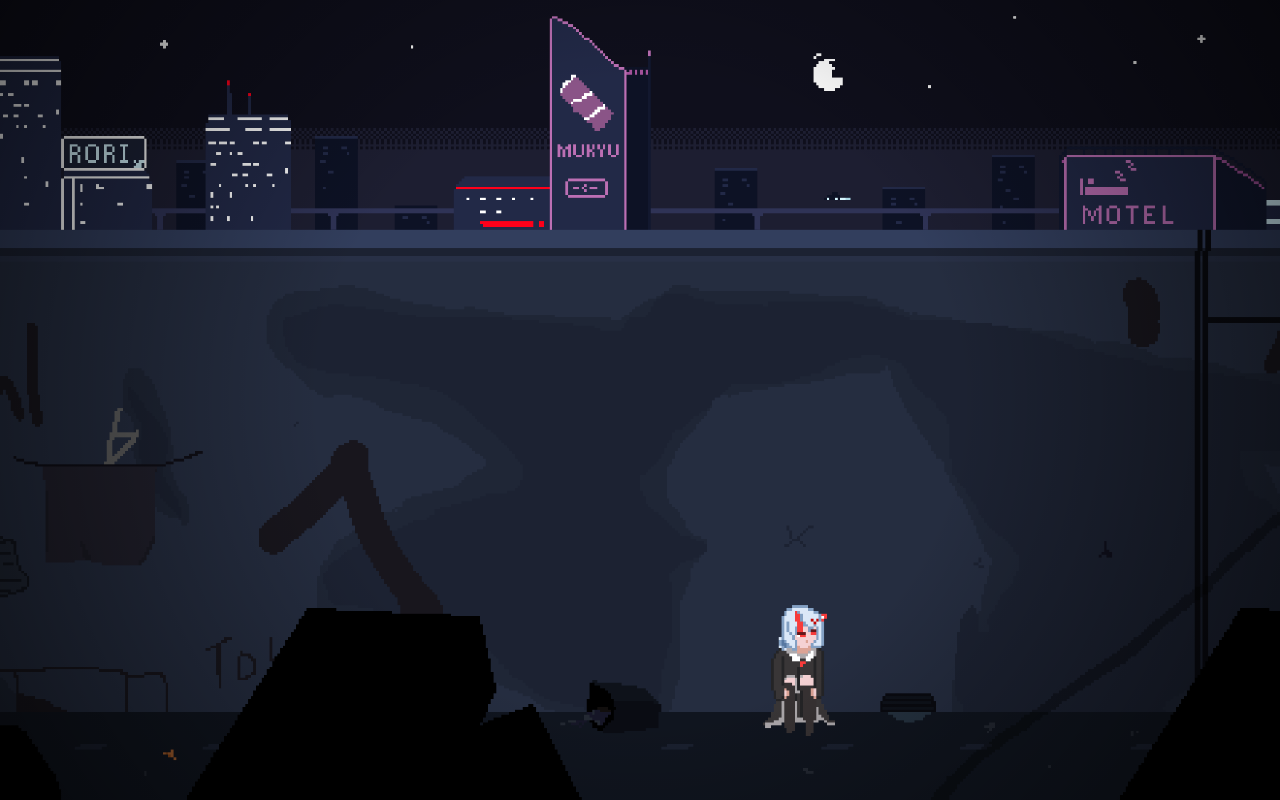
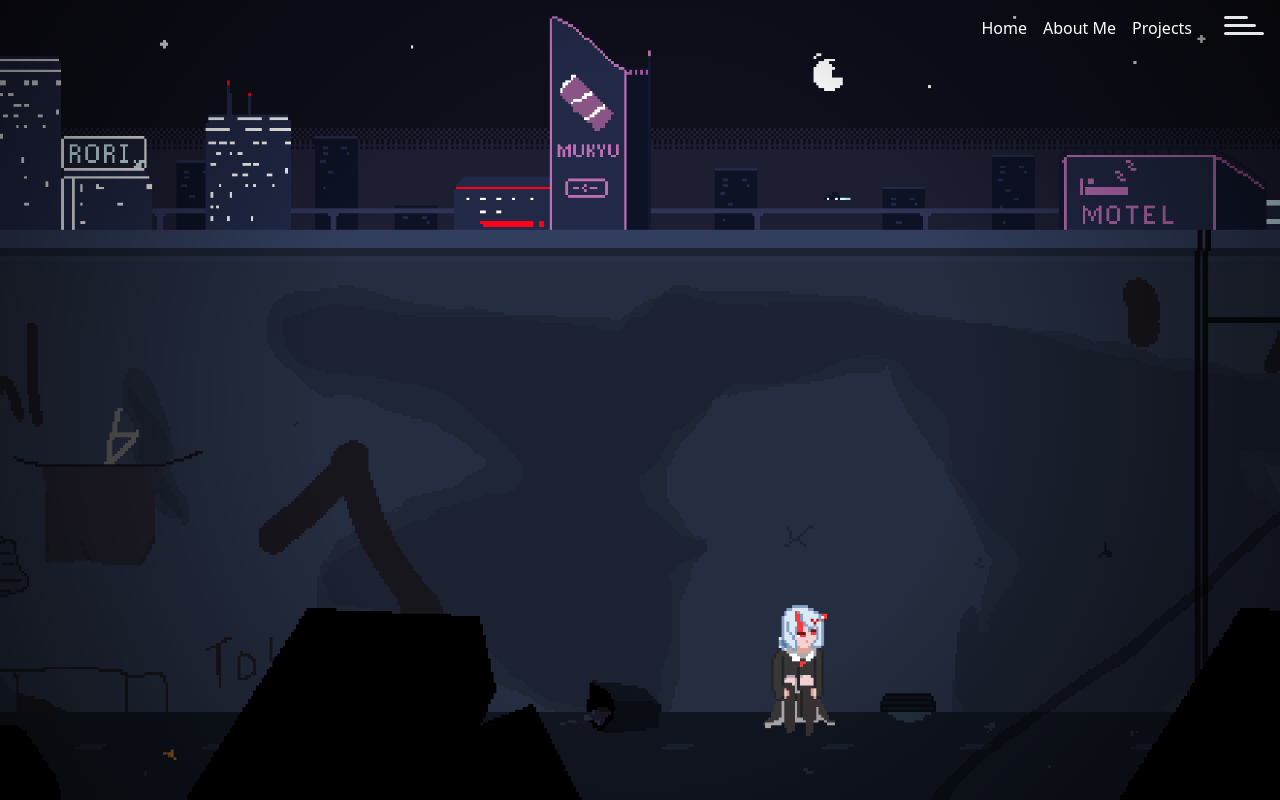
Before and after one commit to UnknownRori/project-lilith, a Vue app: page / in a window 1280 px wide. Built offline with nearby package versions, Linux system fonts and the light colour scheme.

Commit message:
scaffold navigation

```diff
--- a/src/App.vue
+++ b/src/App.vue
@@ -1,17 +1,9 @@
 <script setup lang="ts">
-import { ScrollableBackgroundParent, ScrollableBackground, ParallaxCanvas } from '@/components/background';
-import { useVirtualScroll } from '@/composable/useVirtualScroll';
-import { useScrollStore } from '@/stores/ScrollStore';
-
-const scroll = useScrollStore()
-
-useVirtualScroll((deltaY) => {
-  scroll.scrollBy(deltaY)
-})
+import DefaultLayout from '@/layouts/DefaultLayout.vue';
 </script>
 
 <template>
-  <div class="relative h-screen w-screen">
-    <ParallaxCanvas></ParallaxCanvas>
-  </div>
+  <DefaultLayout>
+
+  </DefaultLayout>
 </template>
--- /dev/null
+++ b/src/components/ui/icons/Hamburger.vue
@@ -0,0 +1,43 @@
+<script setup lang="ts">
+import { ref, watch } from 'vue';
+import { cn } from '@/utils';
+
+const props = defineProps<{
+  isOpen: boolean;
+}>();
+
+defineEmits<{
+  (e: "click"): void;
+}>();
+
+const style = ref("");
+
+watch(
+  () => props.isOpen,
+  () => {
+    style.value = props.isOpen ? "animate-hamburger-block-open" : "";
+  },
+);
+</script>
+
+<template>
+  <button class="flex flex-col gap-[5px]" @click="$emit('click')">
+    <span :class="cn('w-6 rounded-md bg-gray-200 py-[1.5px] duration-500', style, $props.isOpen ? 'w-10' : '')"></span>
+    <span :class="cn('w-8 rounded-md bg-gray-200 py-[1.5px] duration-500', style, $props.isOpen ? 'w-10' : '')"></span>
+    <span :class="cn('w-10 rounded-md bg-gray-200 py-[1.5px] duration-500', style, $props.isOpen ? 'w-10' : '')"></span>
+  </button>
+</template>
+
+<style scoped>
+.animate-hamburger-block-open:nth-child(1) {
+  transform: translateY(8px) rotate(-45deg);
+}
+
+.animate-hamburger-block-open:nth-child(2) {
+  transform: translateY(-0px) rotate(45deg);
+}
+
+.animate-hamburger-block-open:nth-child(3) {
+  transform: translateY(-9px) rotate(45deg);
+}
+</style>
--- /dev/null
+++ b/src/components/ui/icons/index.ts
@@ -0,0 +1 @@
+export { default as Hamburger } from './Hamburger.vue'
--- /dev/null
+++ b/src/components/ui/navigation/Link.vue
@@ -0,0 +1,18 @@
+<script setup lang="ts">
+defineProps<{
+  href: string,
+  class: string,
+}>();
+
+function click() {
+  // Redirect to something
+  console.log("Link Clicked");
+}
+
+</script>
+
+<template>
+  <a :href="$props.href" @click='click' :class="$props.class">
+    <slot />
+  </a>
+</template>
--- /dev/null
+++ b/src/components/ui/navigation/NavigationBar.vue
@@ -0,0 +1,40 @@
+<script setup lang="ts">
+import { ref } from 'vue';
+import Link from './Link.vue';
+import { Hamburger } from '@/components/ui/icons';
+
+const links = [
+  {
+    name: 'Home',
+    href: '/',
+  },
+  {
+    name: 'About Me',
+    href: '/about-me',
+  },
+  {
+    name: 'Projects',
+    href: '/projects',
+  }
+]
+
+const hamburgerButtonOpen = ref(false);
+
+</script>
+
+<template>
+  <nav class="absolute w-full inset-0">
+    <div class="flex flex-row-reverse gap-8 p-4">
+      <Hamburger @click='() => hamburgerButtonOpen = !hamburgerButtonOpen' :isOpen='hamburgerButtonOpen' />
+
+      <ul class="flex flex-row gap-4">
+        <li :key='link.name' v-for='link in links'>
+          <Link :href='link.href' class='text-white'>
+          {{ link.name }}
+          </Link>
+        </li>
+      </ul>
+
+    </div>
+  </nav>
+</template>
--- /dev/null
+++ b/src/components/ui/navigation/index.ts
@@ -0,0 +1,2 @@
+export { default as Link } from './Link.vue';
+export { default as NavigationBar } from './NavigationBar.vue';
--- /dev/null
+++ b/src/layouts/DefaultLayout.vue
@@ -0,0 +1,23 @@
+<script setup lang="ts">
+import { NavigationBar } from '@/components/ui/navigation';
+import { ScrollableBackgroundParent, ScrollableBackground, ParallaxCanvas } from '@/components/background';
+import { useVirtualScroll } from '@/composable/useVirtualScroll';
+import { useScrollStore } from '@/stores/ScrollStore';
+
+const scroll = useScrollStore()
+
+useVirtualScroll((deltaY) => {
+  scroll.scrollBy(deltaY)
+})
+</script>
+
+<template>
+  <div class="relative h-screen w-screen">
+    <ParallaxCanvas />
+    <NavigationBar />
+
+    <div>
+      <slot />
+    </div>
+  </div>
+</template>
```
